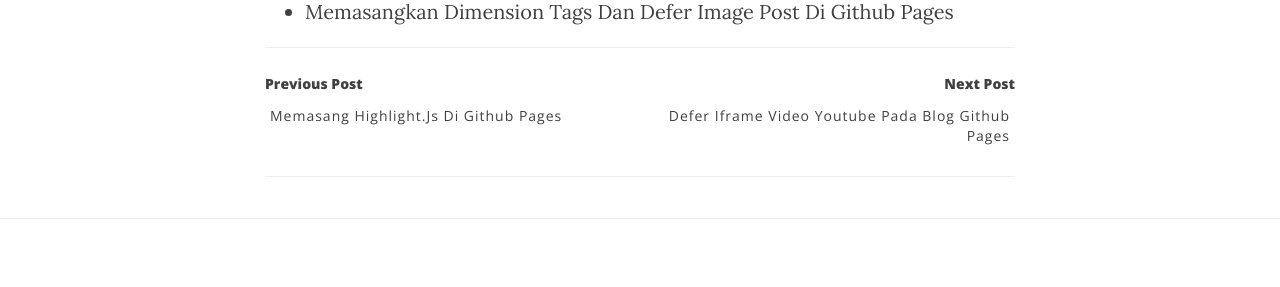
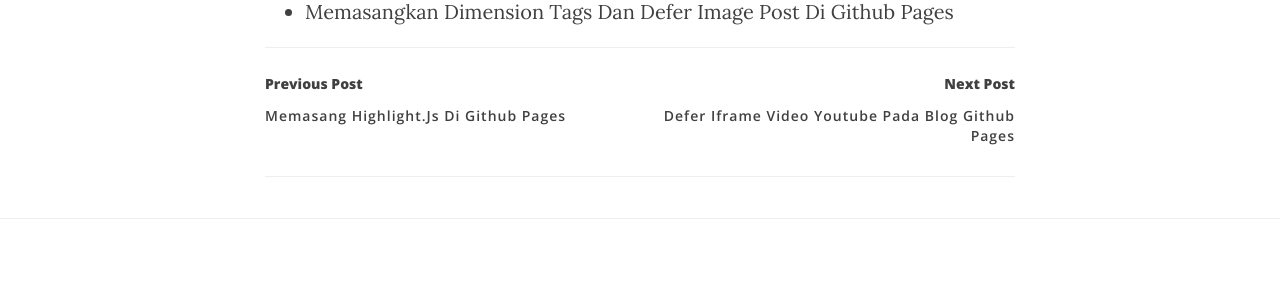
Before and after one commit to KompiAjaib/kompiajaib.github.io, a Jekyll site: the page built from _posts/2016-06-04-membuat-link-terbuka-di-tab-baru.markdown, in a window 1280 px wide. Shown: the part 1853-2140 px from the top of the page. Built offline with Jekyll 4.4.1, drawn with Linux system fonts in a browser that asks for light colours; nearby versions of some CDN libraries; comment, search, counter and statistics services are not loaded.

Commit message:
Update clean-blog.css

```diff
--- a/css/clean-blog.css
+++ b/css/clean-blog.css
@@ -398,9 +398,9 @@ form .row:first-child .floating-label-form-group {
   font-family: 'Open Sans', 'Helvetica Neue', Helvetica, Arial, sans-serif;
   text-transform: capitalize;
   font-size: 14px;
-  font-weight: 400;
+  font-weight: 600;
   letter-spacing: 1px;
-  padding: 10px 5px;
+  padding: 10px 0;
   background-color: white;
   border-radius: 0;
   border: none;
```
